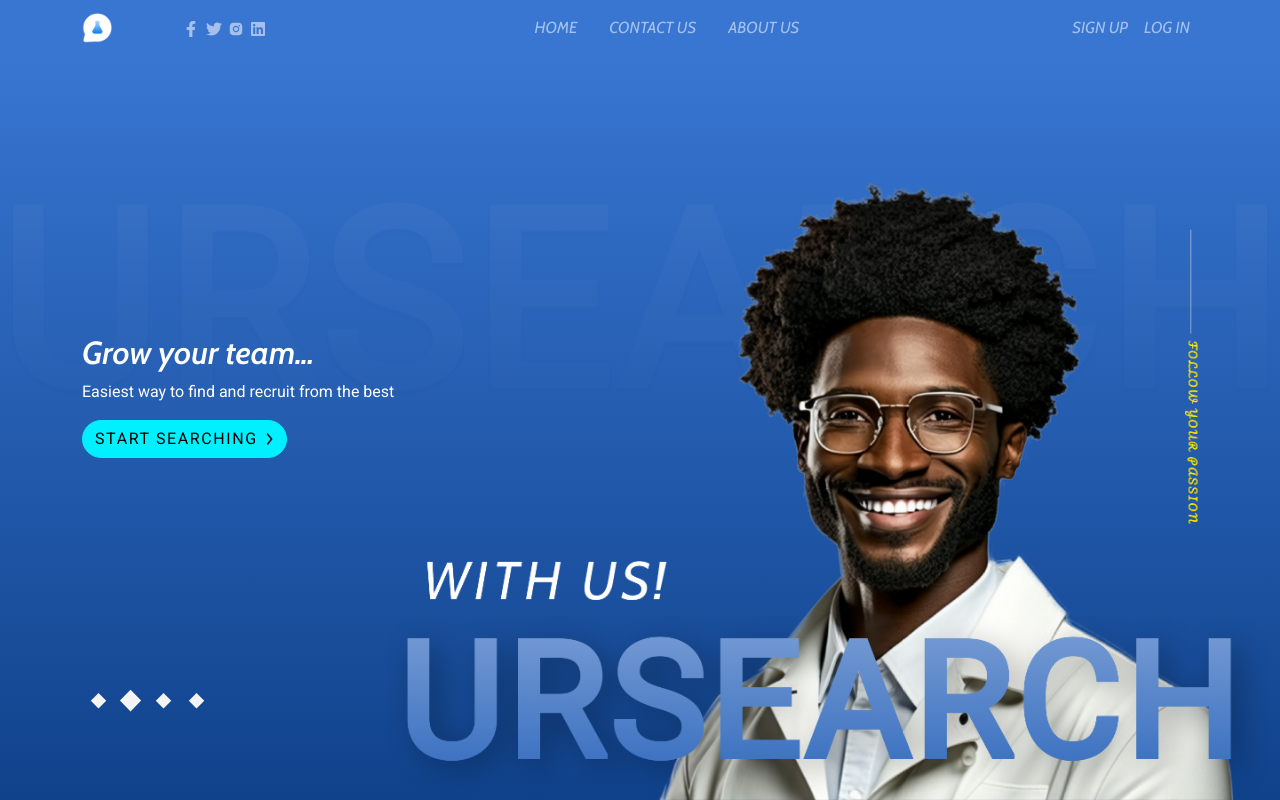
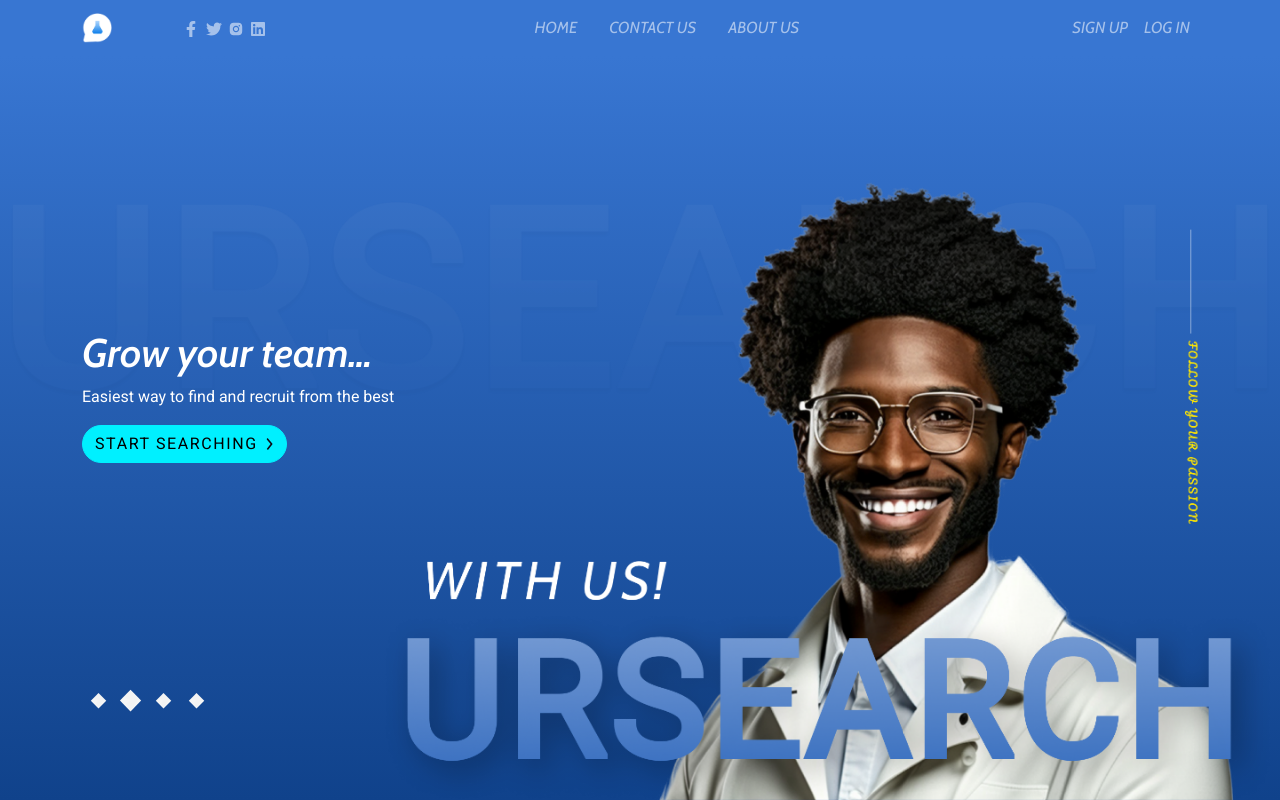
Before and after one commit to sweMojtaba/urSearchFrontEnd, a Next.js app: page /welcome in a window 1280 px wide. Built offline with nearby package versions, Linux system fonts and the light colour scheme; a web font is replaced by a local one.

Commit message:
opportunity page done initiated post-new-opportunity

```diff
--- a/app/globalStyles.scss
+++ b/app/globalStyles.scss
@@ -220,7 +220,7 @@
     flex-grow: 2;
 }
 
-.accordion-header {
+.accordion-header > button {
     font-family: Cabin;
     font-weight: 700;
     font-style: italic;
--- a/app/welcome/page.tsx
+++ b/app/welcome/page.tsx
@@ -135,7 +135,7 @@ function Slides(): JSX.Element {
 
     return <div id="slide">
         <Container>
-            <h2 className="slogan">{slidesInfo[activeIndex].slogan}</h2>
+            <h2 className="heading">{slidesInfo[activeIndex].slogan}</h2>
             <p className="text">{slidesInfo[activeIndex].text}</p>
             <div className="flex-box">
                 <Link href="/signup" className="button-link">
```
Also changed, not shown: app/opportunity/page.tsx (+4 -3 lines), app/post-new-opportunity/layout.tsx (added), app/post-new-opportunity/page.tsx (added).
